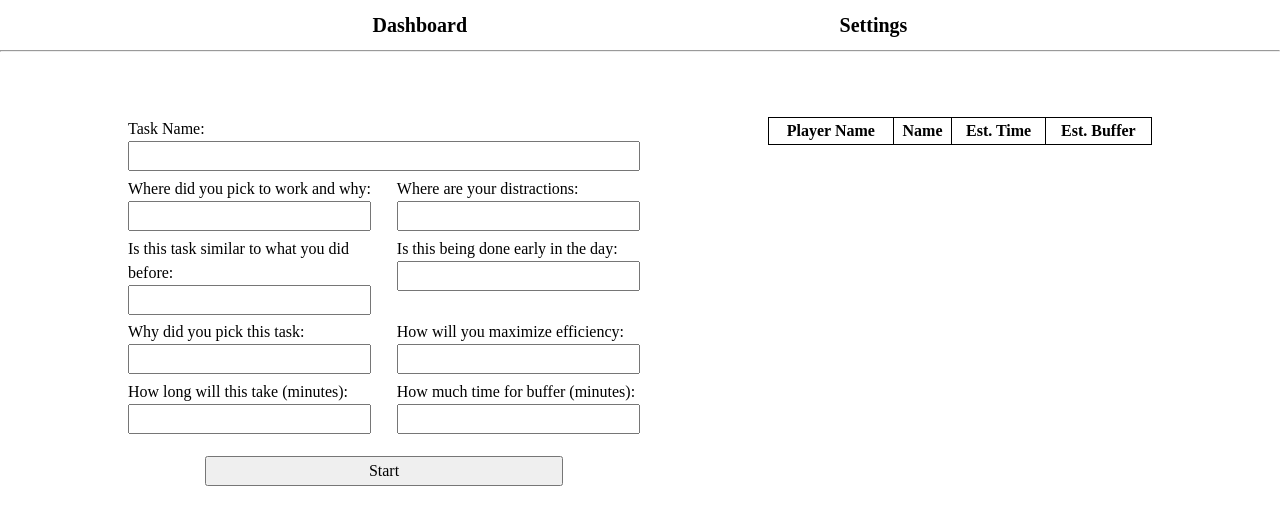
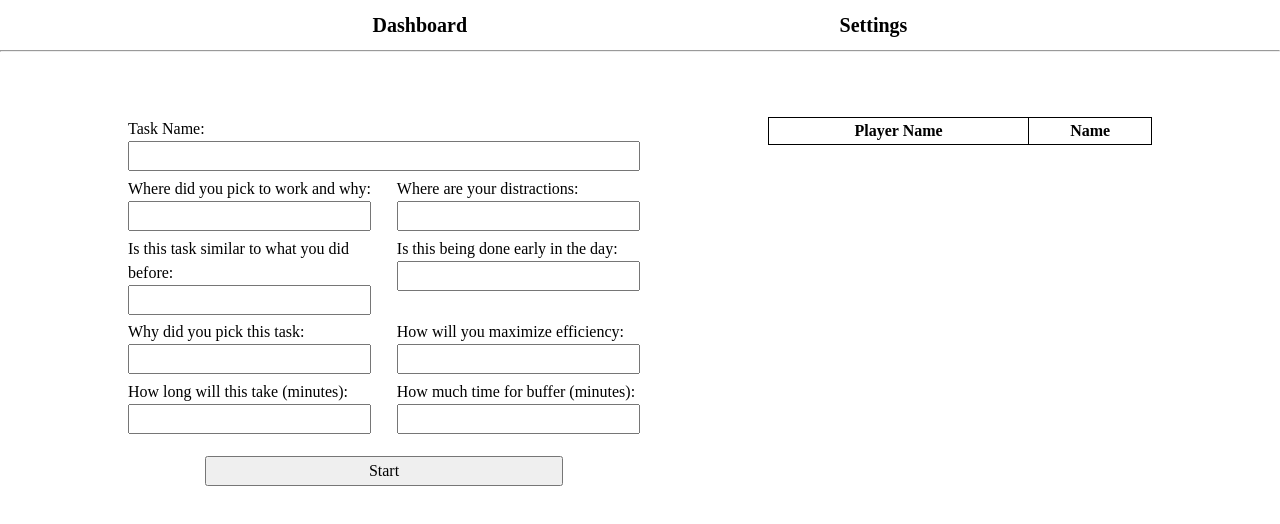
Before and after one commit to biddenboi/Checkpoint, a React (Vite) app: page / in a window 1280 px wide. Shown: the top 524 px of the page. Built offline with nearby package versions, Linux system fonts and the light colour scheme.

Commit message:
removed est. duration and est. buffer from task table

```diff
--- a/src/Pages/Dashboard.jsx
+++ b/src/Pages/Dashboard.jsx
@@ -114,8 +114,6 @@ function Dashboard() {
           <tr>
             <th>Player Name</th>
             <th>Name</th>
-            <th>Est. Time</th>
-            <th>Est. Buffer</th>
           </tr>
         </thead>
         <tbody>
@@ -124,8 +122,6 @@ function Dashboard() {
               <tr key={element.createdAt}>
                 <td>{new Date(element.createdAt).toLocaleDateString()}</td>
                 <td>{element.taskName}</td>
-                <td>{element.estimatedDuration}</td>
-                <td>{element.estimatedBuffer}</td>
               </tr>))
           }
         </tbody>
```
